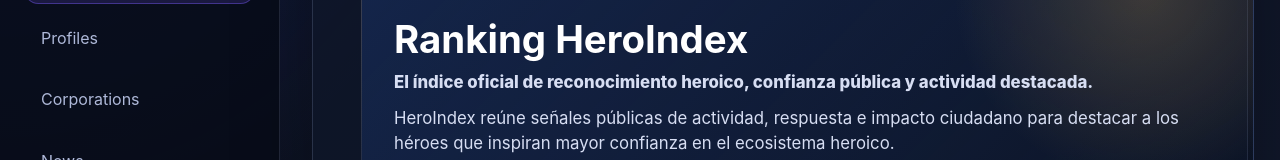
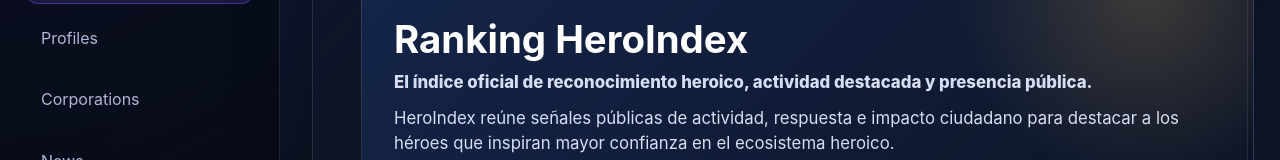
Before and after one commit to Fraxandrius/HeroIndex, a React (Vite) app in the folder heroindex-v2/: page / in a window 1280 px wide. Both pictures are taken after a click on the button "Ranking". Shown: the part 260-420 px from the top of the page. Built offline with nearby package versions, Linux system fonts and the light colour scheme; no server answers; the database is empty.

Commit message:
Update Ranking.jsx

```diff
--- a/heroindex-v2/src/pages/Ranking.jsx
+++ b/heroindex-v2/src/pages/Ranking.jsx
@@ -239,7 +239,7 @@ function Ranking() {
         <p className="page-card__kicker">Índice oficial HeroIndex</p>
         <h2>Ranking HeroIndex</h2>
         <p className="ranking-hero__subtitle">
-          El índice oficial de reconocimiento heroico, confianza pública y actividad destacada.
+          El índice oficial de reconocimiento heroico, actividad destacada y presencia pública.
         </p>
         <p>
           HeroIndex reúne señales públicas de actividad, respuesta e impacto ciudadano para destacar
@@ -350,7 +350,6 @@ function Ranking() {
                       <dl className="ranking-card-metrics">
                         <RankingMetric label="Puntos HeroIndex" value={getNumericValue(hero.rankingPoints)} />
                         <RankingMetric label="Aprobación ciudadana" value={getNumericValue(hero.approval)} />
-                        <RankingMetric label="Confianza pública" value={getNumericValue(hero.trustScore)} />
                       </dl>
                     </article>
                   )
```
